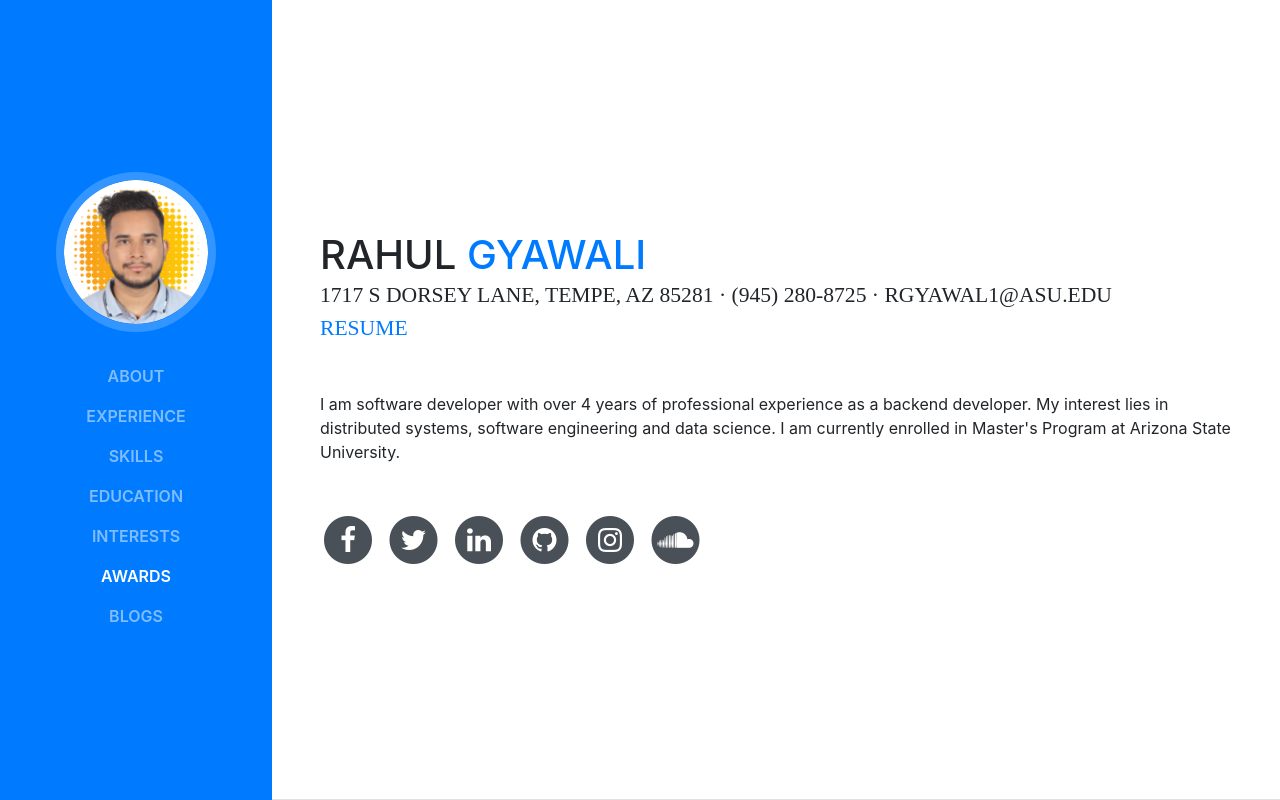
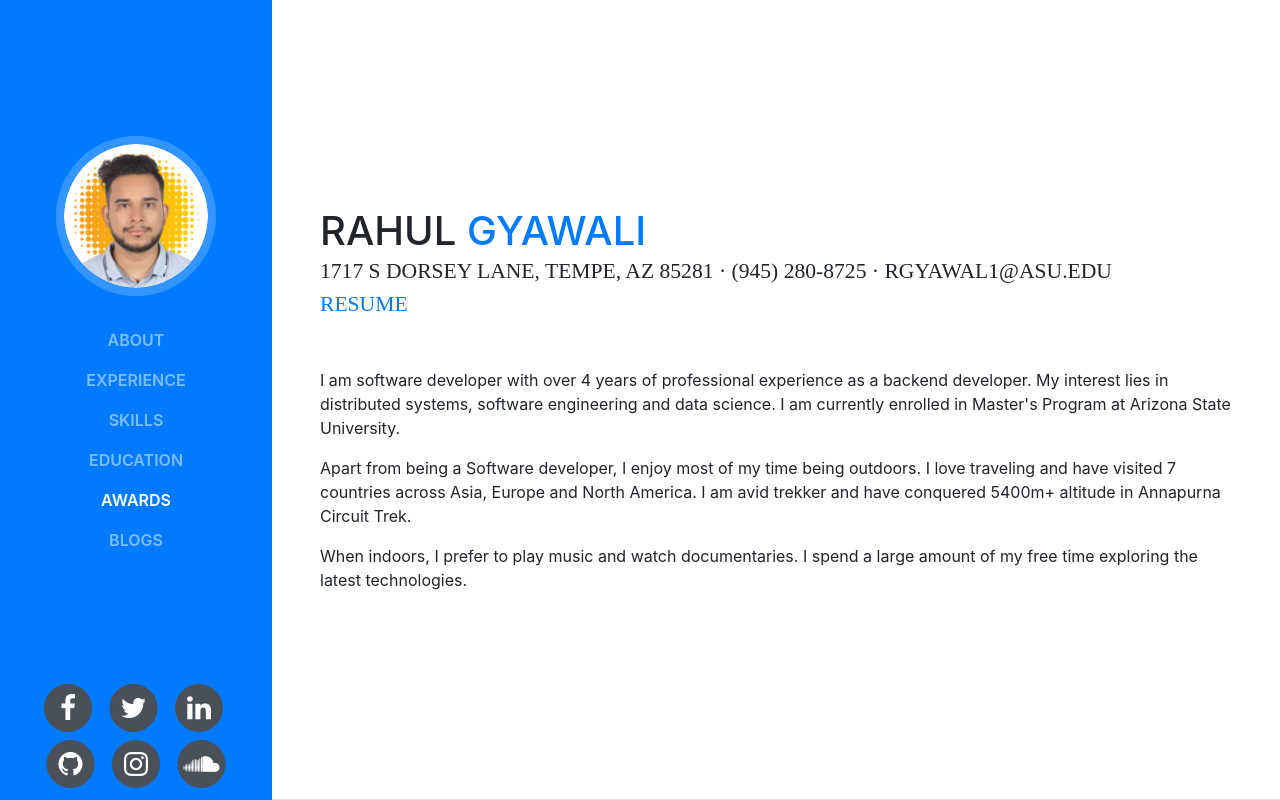
Before and after one commit to rahulgyawali/portfolio, a website with bundled scripts: page index.html in a window 1280 px wide. Shown: the top 800 px of the page. Built offline with nearby package versions, Linux system fonts and the light colour scheme; files whose address does not match are found by name; a web font is replaced by a local one.

Commit message:
social media link restrcutured

```diff
--- a/index.html
+++ b/index.html
@@ -54,9 +54,6 @@
             <a class="nav-link js-scroll-trigger" href="#education">Education</a>
           </li>
           <li class="nav-item">
-            <a class="nav-link js-scroll-trigger" href="#interests">Interests</a>
-          </li>
-          <li class="nav-item">
             <a class="nav-link js-scroll-trigger" href="#awards">Awards</a>
           </li>
           <li class="nav-item">
@@ -64,21 +61,7 @@
           </li>
         </ul>
       </div>
-    </nav>
-
-    <div class="container-fluid p-0">
-
-      <section class="resume-section p-3 p-lg-5 d-flex d-column" id="about">
-        <div class="my-auto">
-          <h1 class="mb-0">Rahul
-            <span class="text-primary">Gyawali</span>
-          </h1>
-          <div class="subheading mb-5">1717 S Dorsey Lane, Tempe, AZ 85281 · (945) 280-8725 · rgyawal1@asu.edu <br>
-            <a href="files/RAHUL_GYAWALI_RESUME.pdf">Resume</a>
-          </div>
-          <p class="mb-5">I am software developer with over 4 years of professional experience as a backend developer. My interest lies in distributed systems, software engineering and data science.
-            I am currently enrolled in Master's Program at Arizona State University.
-          </p>
+      <div class="social-icons" mt auto>
         <ul class="list-inline list-social-icons mb-0">
           <li class="list-inline-item">
             <a href="https://www.facebook.com/gyawali.rahul/">
@@ -129,6 +112,24 @@
             </a>
           </li>
         </ul>
+      </div>
+    </nav>
+
+    <div class="container-fluid p-0">
+
+      <section class="resume-section p-3 p-lg-5 d-flex d-column" id="about">
+        <div class="my-auto">
+          <h1 class="mb-0">Rahul
+            <span class="text-primary">Gyawali</span>
+          </h1>
+          <div class="subheading mb-5">1717 S Dorsey Lane, Tempe, AZ 85281 · (945) 280-8725 · rgyawal1@asu.edu <br>
+            <a href="files/RAHUL_GYAWALI_RESUME.pdf">Resume</a>
+          </div>
+          <p class="mb-3">I am software developer with over 4 years of professional experience as a backend developer. My interest lies in distributed systems, software engineering and data science.
+            I am currently enrolled in Master's Program at Arizona State University.
+          </p>
+          Apart from being a Software developer, I enjoy most of my time being outdoors. I love traveling and have visited 7 countries across Asia, Europe and North America. I am avid trekker and have conquered 5400m+ altitude in Annapurna Circuit Trek.</p>
+          <p class="mb-0">When indoors, I prefer to play music and watch documentaries. I spend a large amount of my free time exploring the latest technologies.</p>
         </div>
       </section>
 
@@ -336,14 +337,6 @@
             </div>
         </div>
     </section>
-      <section class="resume-section p-3 p-lg-5 d-flex flex-column" id="interests">
-        <div class="my-auto">
-          <h2 class="mb-5">Interests</h2>
-          <p>Apart from being a Software developer, I enjoy most of my time being outdoors. I love traveling and have visited 7 countries across Asia, Europe and North America. I am avid trekker and have conquered 5400m+ altitude in Annapurna Circuit Trek.</p>
-          <p class="mb-0">When indoors, I prefer to play music and watch documentaries. I spend a large amount of my free time exploring the latest technologies.</p>
-        </div>
-      </section>
-
       <section class="resume-section p-3 p-lg-5 d-flex flex-column" id="awards">
         <div class="my-auto">
           <h2 class="mb-5">Awards &amp; Certifications</h2>
```
Lines whose indentation alone changed are shown as unchanged.
